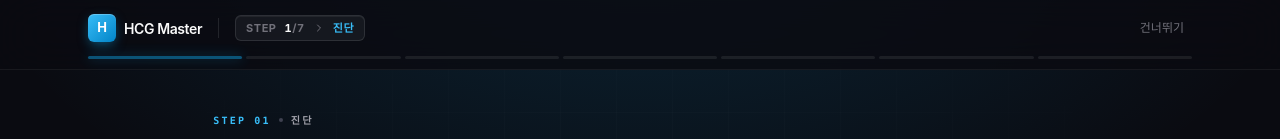
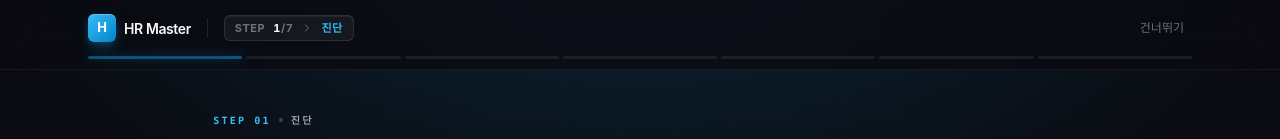
Before and after one commit to skyyoung2030-star/hradvisory, a React (Vite) app: page /tour/1-diagnose in a window 1280 px wide. Shown: the top 139 px of the page. Built offline with nearby package versions, Linux system fonts and the light colour scheme; no server answers; a web font is replaced by a local one.

Commit message:
Updated TourProgressBar.tsx

```diff
--- a/src/components/TourProgressBar.tsx
+++ b/src/components/TourProgressBar.tsx
@@ -20,7 +20,7 @@ export default function TourProgressBar() {
             aria-label="처음으로 돌아가기"
           >
             <LogoMark />
-            <span className="hidden md:inline text-[14px]">HCG Master</span>
+            <span className="hidden md:inline text-[14px]">HR Master</span>
           </Link>
 
           <span className="w-px h-5 bg-white/10 mx-1 hidden md:block" />
```
